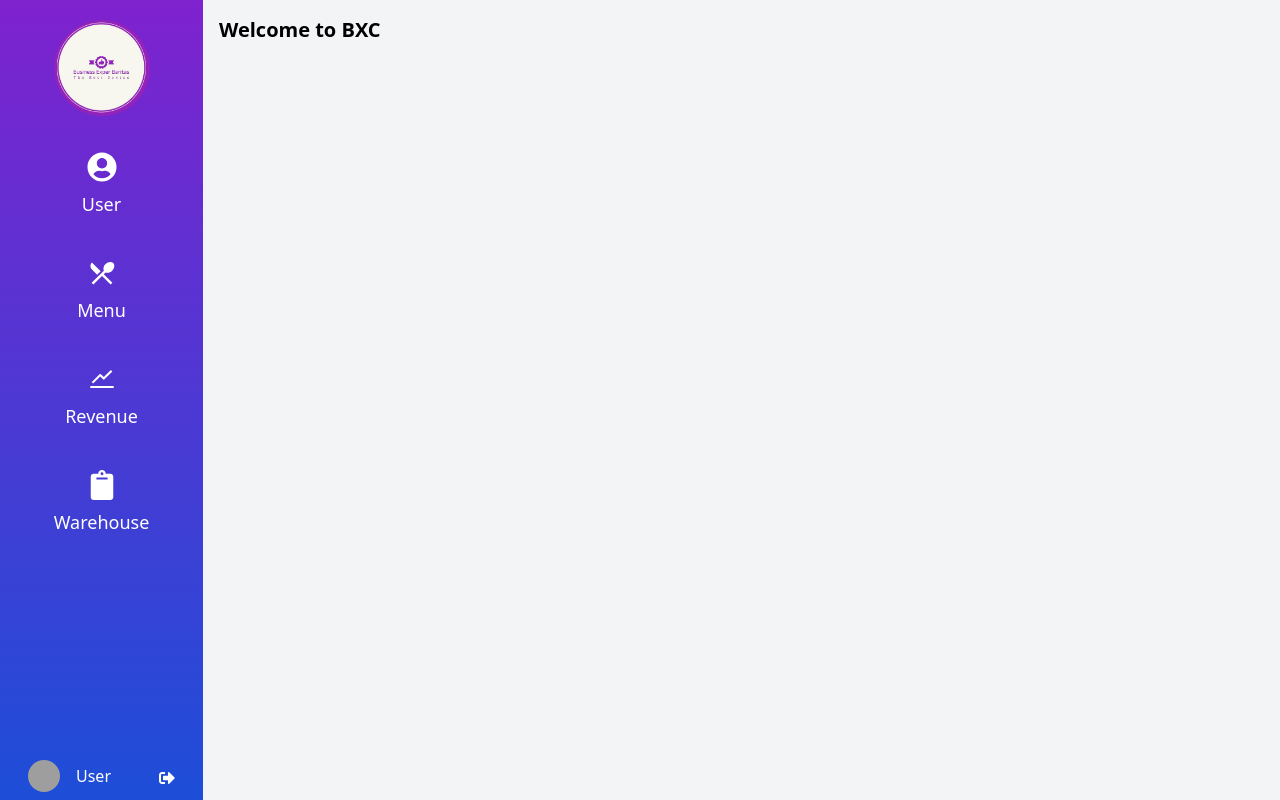
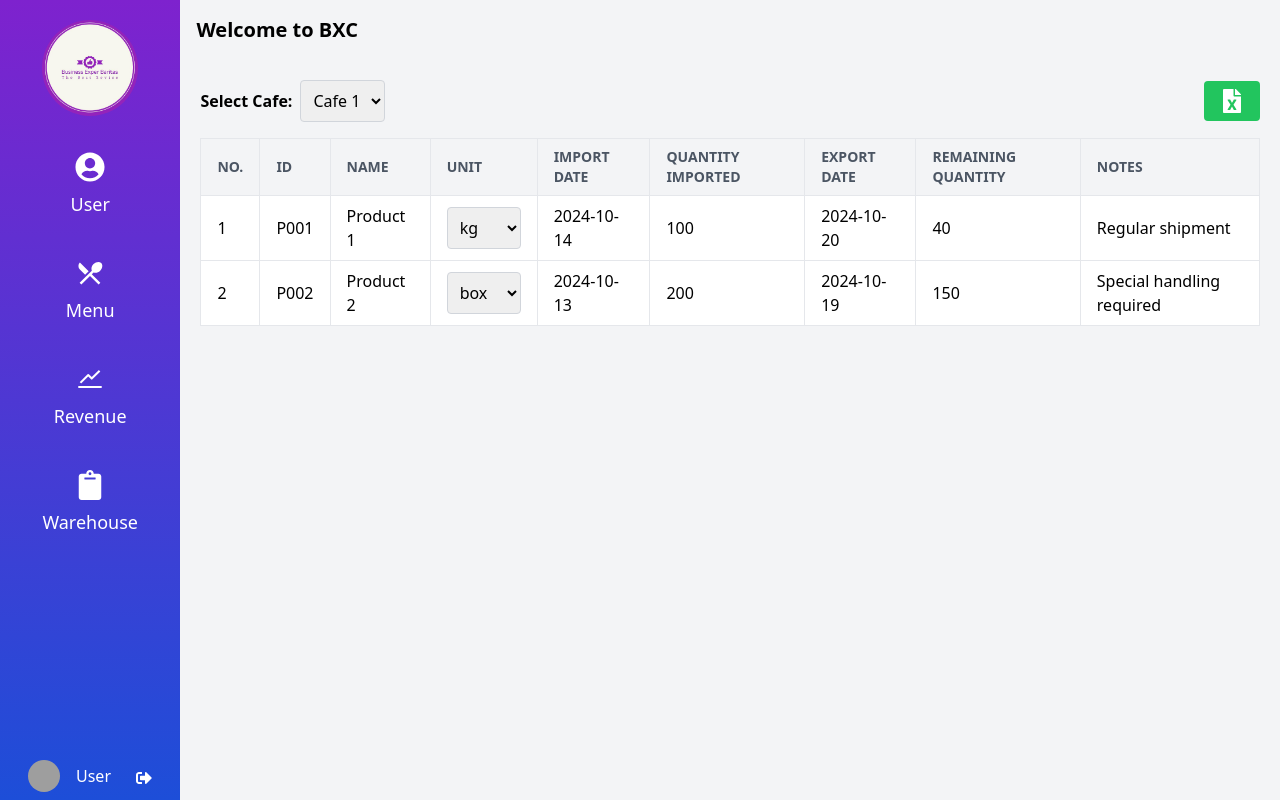
Before and after one commit to seeyala/BXC, a Next.js app: page /home in a window 1280 px wide. Both pictures are taken after a click on the button "Warehouse". Built offline with nearby package versions, Linux system fonts and the light colour scheme; grey boxes are pictures that could not be loaded.

Commit message:
đồng bộ giúp anh các css ở warehouse nhé

```diff
--- a/src/components/HomeComponent.tsx
+++ b/src/components/HomeComponent.tsx
@@ -9,6 +9,7 @@ import { AiOutlineStock } from "react-icons/ai";
 import { MdOutlineRestaurantMenu } from "react-icons/md";
 import AdminTable from './AdminTable';
 import MenuItem from './MenuItem';
+import Warehouse from './Warehouse';
 import bxcLogo from '../app/images/bxc.png';
 
 const Home = () => {
@@ -138,6 +139,11 @@ const Home = () => {
          <div className="">
           {activeMenu === "Menu" && <MenuItem />}
         </div>
+
+        {/* Warehouse */}
+        <div className="">
+          {activeMenu === "Warehouse" && <Warehouse />}
+        </div>
       </div>
     </div>
   );
--- /dev/null
+++ b/src/components/Warehouse.tsx
@@ -0,0 +1,116 @@
+"use client";
+import { useState } from 'react';
+import { FaFileExcel } from 'react-icons/fa';
+
+const WarehouseTable = () => {
+  const [products, setProducts] = useState([
+    {
+      id: 1,
+      productCode: 'P001',
+      productName: 'Product 1',
+      productUnit: 'kg',
+      importDate: '2024-10-14',
+      quantityImported: 100,
+      exportDate: '2024-10-20',
+      remainingQuantity: 40,
+      notes: 'Regular shipment',
+    },
+    {
+      id: 2,
+      productCode: 'P002',
+      productName: 'Product 2',
+      productUnit: 'box',
+      importDate: '2024-10-13',
+      quantityImported: 200,
+      exportDate: '2024-10-19',
+      remainingQuantity: 150,
+      notes: 'Special handling required',
+    },
+    // More products...
+  ]);
+
+  const [selectedCafe, setSelectedCafe] = useState('cafe1');
+
+  return (
+    <div className="p-5">
+      <div className="mb-4 flex justify-between items-center">
+        {/* Dropdown Button for Cafes */}
+        <div>
+          <label className="mr-2 font-semibold">Select Cafe:</label>
+          <select
+            value={selectedCafe}
+            onChange={(e) => setSelectedCafe(e.target.value)}
+            className="border border-gray-300 p-2 rounded"
+          >
+            <option value="cafe1">Cafe 1</option>
+            <option value="cafe2">Cafe 2</option>
+            <option value="cafe3">Cafe 3</option>
+          </select>
+        </div>
+
+        {/* Export Excel Button with Icon */}
+        <button
+          className="bg-green-500 text-white px-4 py-2 rounded hover:bg-green-600 transition duration-200 flex items-center"
+        >
+          <FaFileExcel size={24} className="" />
+        </button>
+      </div>
+
+      <div className="overflow-x-auto">
+        <table className="min-w-full bg-white border border-gray-300">
+          <thead>
+            <tr className="bg-gray-100 text-left text-sm text-gray-600 uppercase">
+              <th className="py-2 px-4 border">No.</th>
+              <th className="py-2 px-4 border">ID</th>
+              <th className="py-2 px-4 border">Name</th>
+              <th className="py-2 px-4 border">Unit</th>
+              <th className="py-2 px-4 border">Import Date</th>
+              <th className="py-2 px-4 border">Quantity Imported</th>
+              <th className="py-2 px-4 border">Export Date</th>
+              <th className="py-2 px-4 border">Remaining Quantity</th>
+              <th className="py-2 px-4 border">Notes</th>
+            </tr>
+          </thead>
+          <tbody>
+            {products.map((product, index) => (
+              <tr key={product.id} className="border-t">
+                <td className="py-2 px-4 border">{index + 1}</td>
+                <td className="py-2 px-4 border">{product.productCode}</td>
+                <td className="py-2 px-4 border">{product.productName}</td>
+                <td className="py-2 px-4 border">
+                  <select
+                    value={product.productUnit}
+                    onChange={(e) =>
+                      setProducts((prevProducts) =>
+                        prevProducts.map((p) =>
+                          p.id === product.id
+                            ? { ...p, productUnit: e.target.value }
+                            : p
+                        )
+                      )
+                    }
+                    className="border border-gray-300 p-2 rounded"
+                  >
+                    <option value="kg">kg</option>
+                    <option value="g">g</option>
+                    <option value="lit">lit</option>
+                    <option value="can">can</option>
+                    <option value="box">box</option>
+                    <option value="pack">pack</option>
+                  </select>
+                </td>
+                <td className="py-2 px-4 border">{product.importDate}</td>
+                <td className="py-2 px-4 border">{product.quantityImported}</td>
+                <td className="py-2 px-4 border">{product.exportDate}</td>
+                <td className="py-2 px-4 border">{product.remainingQuantity}</td>
+                <td className="py-2 px-4 border">{product.notes}</td>
+              </tr>
+            ))}
+          </tbody>
+        </table>
+      </div>
+    </div>
+  );
+};
+
+export default WarehouseTable;
```
